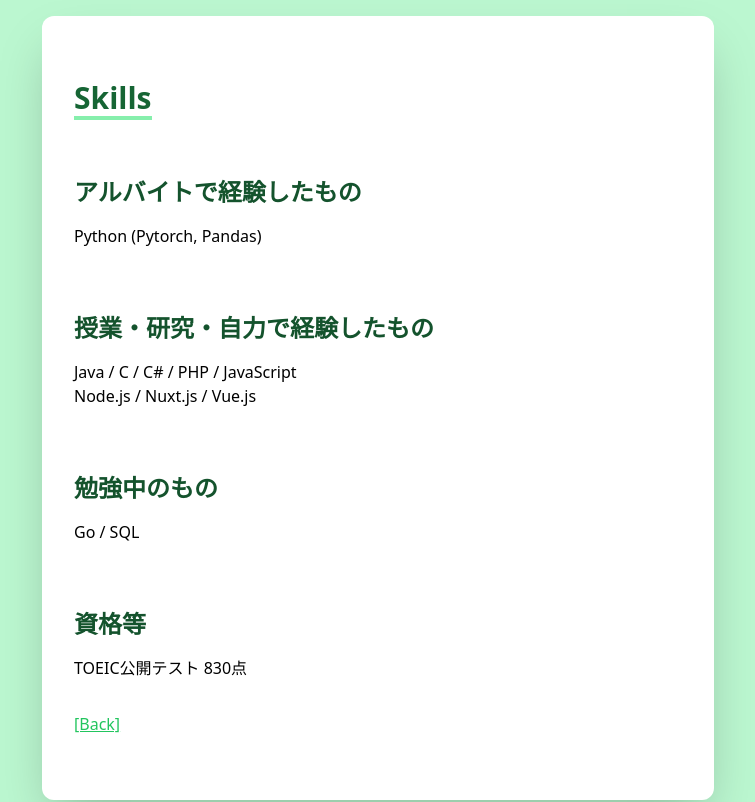
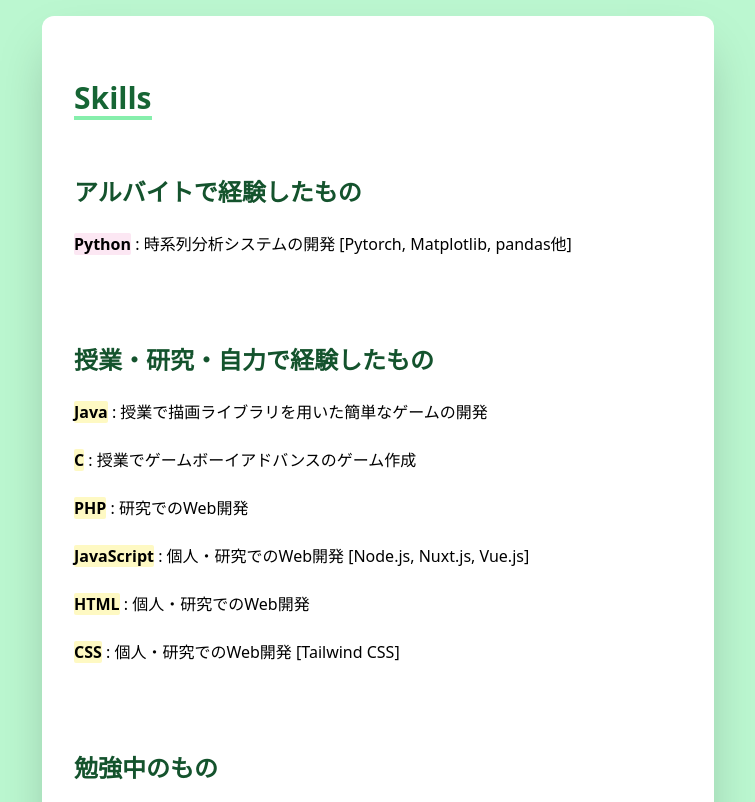
Before and after one commit to rint1925/rint-portfolio-website, a Nuxt app: page /skills in a window 1280 px wide. Shown: the top 802 px of the page, without its empty margins (262-1017 px from the left). Built offline with nearby package versions, Linux system fonts and the light colour scheme.

Commit message:
updated skills.vue

```diff
--- a/pages/more-about.vue
+++ b/pages/more-about.vue
@@ -5,16 +5,16 @@
 
         <h2 class="mt-30">More about me</h2>
         <br>
-        <h3 class="mt-8 mb-4">私について</h3>
+        <h3 class="mt-8 mb-6">私について</h3>
         <p>同志社大学 大学院理工学研究科 ネットワーク情報システム研究室に所属しています。</p>
         <p>学部生の頃は、同大学情報システムデザイン学科で情報学について勉強し、<em>学科主席</em>で卒業しました。</p>
 
-        <h3 class="mt-16 mb-4">好きなこと・趣味</h3>
+        <h3 class="mt-16 mb-6">好きなこと・趣味</h3>
         <p>電車に乗って<em>一人旅</em>をするのが好きです。知らない土地の景色を車窓から眺めているのが好きで、JRの「<a href="https://railway.jr-central.co.jp/tickets/youth18-ticket/">青春18きっぷ</a>」を買って在来線で遠くまで旅行することがあります。西日本は大体行き尽くしましたが、東北・北海道のあたりにも旅行したいです。</p>
         <br>
         <p>最近は「<a href="https://pjsekai.sega.jp/">プロセカ</a>」という音ゲーにハマっています。ボーカロイドの楽曲がたくさん収録されていて、大好きだったのでハマりました。</p>
 
-        <h3 class="mt-16 mb-4">長所</h3>
+        <h3 class="mt-16 mb-6">長所</h3>
         <p><em>探究心が人一倍強い</em>所です。私は興味を持ったことについては納得するまで徹底的に調べる性格です。大学では、情報系のどの科目にも興味が湧き、高いモチベーションを維持しながら気が済む所まで勉強していました。理解できない部分があっても、その先に成長があるという思いが強く、勉強を嫌と感じたことはありません。</p>
         <NuxtLink class="inline-block link-text mt-8" to="/">[Back]</NuxtLink>
       </main>
--- a/pages/research.vue
+++ b/pages/research.vue
@@ -6,13 +6,13 @@
         <h2 class="mt-30">Research</h2>
         <br>
         <h3 class="mt-8 mb-6">研究背景</h3>
-        <p>警察白書によると、窃盗や器物損壊などの<em>被害者に目撃されにくい犯罪</em>は、<em>検挙率が低い</em>傾向にあります。犯行の認知はしているが「犯人の逃亡後は追跡困難である」が故に、犯人を取り逃がしてしまうのです。</p>
+        <p>警察白書によると、窃盗や器物損壊などの被害者に目撃されにくい犯罪は、<em>検挙率が低い</em>傾向にあります。犯行の認知はしているが、<em>犯人の逃亡後は追跡困難である</em>が故に、犯人を取り逃がしてしまうのです。</p>
         <br>
         <p>このような犯罪を防ぐため、<em>防犯カメラ</em>を設置して犯罪を自動で検知して通報 → 犯人をその場で捕まえる仕組みがあれば理想です。機械学習等の手法で検知する研究は多数行われていますが、特定の犯罪や条件下での適用を前提としたものが多く、計算機には困難なタスクといえます。</p>
 
         <h3 class="mt-16 mb-6">研究内容</h3>
         <p>そこで、<em>クラウドソーシング</em>を活用した犯罪検知を提案します。クラウドソーシングとは「インターネットを通して不特定多数の人間に仕事を依頼する仕組み」であり、手軽に人間の高度な認識能力にアクセスできます。下図はシステムの概略です。</p>
-        <img src="../assets/images/research.jpg" class="inline-block my-11 scale-90">
+        <img src="../assets/images/research.jpg" class="inline-block my-12">
         <p>防犯カメラが動体を検知をすると、映像は監視用サーバーに送信されます。監視用サーバーは、犯罪が起こっているかどうかを判別してもらう不特定多数の人間を募集します。判別結果が一定件数集まれば、監視用サーバーは<em>多数決</em>を行い、本当に犯罪が起こっているかを決定します。</p>
 
         <h3 class="mt-16 mb-4">メリット</h3>
--- a/pages/skills.vue
+++ b/pages/skills.vue
@@ -5,18 +5,33 @@
 
         <h2 class="mt-30">Skills</h2>
         <br>
-        <h3 class="mt-8 mb-4">アルバイトで経験したもの</h3>
-        <p>Python (Pytorch, Pandas)</p>
+        <h3 class="mt-8 mb-6">アルバイトで経験したもの</h3>
+        <p><em class="bg-pink-100">Python</em> : 時系列分析システムの開発 [Pytorch, Matplotlib, pandas他]</p>
+        <br>
 
-        <h3 class="mt-16 mb-4">授業・研究・自力で経験したもの</h3>
-        <p>Java / C / C# / PHP / JavaScript</p>
-        <p>Node.js / Nuxt.js / Vue.js</p>
 
-        <h3 class="mt-16 mb-4">勉強中のもの</h3>
-        <p>Go / SQL</p>
+        <h3 class="mt-16 mb-6">授業・研究・自力で経験したもの</h3>
+        <p><em>Java</em> : 授業で描画ライブラリを用いた簡単なゲームの開発</p>
+        <br>
+        <p><em>C</em> : 授業でゲームボーイアドバンスのゲーム作成</p>
+        <br>
+        <p><em>PHP</em> : 研究でのWeb開発</p>
+        <br>
+        <p><em>JavaScript</em> : 個人・研究でのWeb開発 [Node.js, Nuxt.js, Vue.js]</p>
+        <br>
+        <p><em>HTML</em> : 個人・研究でのWeb開発</p>
+        <br>
+        <p><em>CSS</em> : 個人・研究でのWeb開発 [Tailwind CSS]</p>
+        <br>
 
-        <h3 class="mt-16 mb-4">資格等</h3>
-        <p>TOEIC公開テスト 830点</p>
+        <h3 class="mt-16 mb-6">勉強中のもの</h3>
+        <p><em class="bg-sky-100">GO</em> : Techbowlというオンラインコミュニティで勉強中</p>
+        <br>
+        <p><em class="bg-sky-100">SQL</em> : 授業で少し勉強, 同じくTechbowlで勉強中</p>
+        <br>
+
+        <h3 class="mt-16 mb-6">資格等</h3>
+        <p>・TOEIC公開テスト 830点</p>
 
         <NuxtLink class="inline-block link-text mt-8" to="/">[Back]</NuxtLink>
       </main>
--- a/pages/work-portfolio-site.vue
+++ b/pages/work-portfolio-site.vue
@@ -4,7 +4,7 @@
       <main class="main-content">
 
         <h2 class="mt-30">ポートフォリオサイト (当サイト)</h2>
-        <div>端的に分かりやすく伝えられる媒体、と、アピール</div>
+        <div>Coming soon...</div>
         <NuxtLink class="inline-block link-text mt-8" to="/">[Back]</NuxtLink>
       </main>
     </div>
--- a/pages/work-research.vue
+++ /dev/null
@@ -1,26 +0,0 @@
-<template>
-  <div class="outer-container">
-    <div class="board">
-      <main class="main-content">
-
-        <h2 class="mt-30">万引き検知システムの構築</h2>
-        <div>Coming Soon...</div>
-        <NuxtLink class="inline-block link-text mt-8" to="/">[Back]</NuxtLink>
-      </main>
-    </div>
-  </div>
-</template>
-
-
-<script>
-
-export default {
-    components: {
-
-    },
-}
-</script>
-
-<style lang="postcss" scoped>
-
-</style>
```
